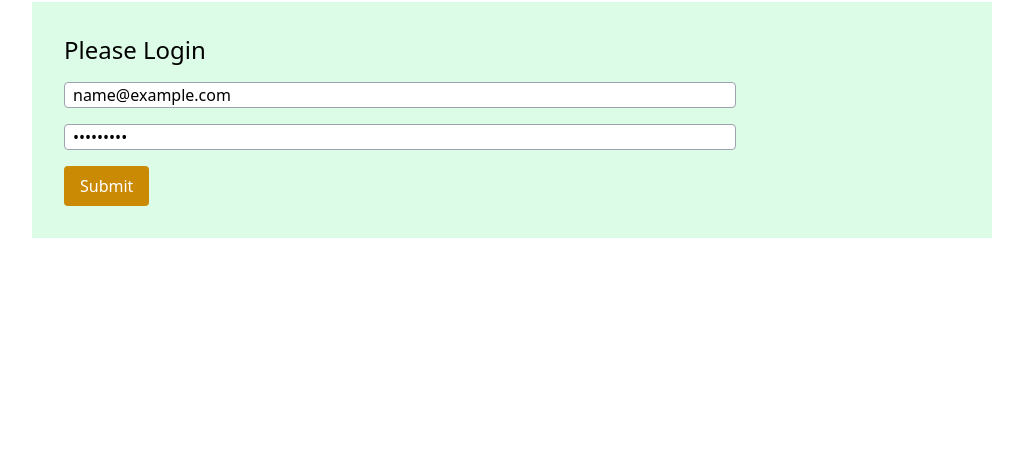
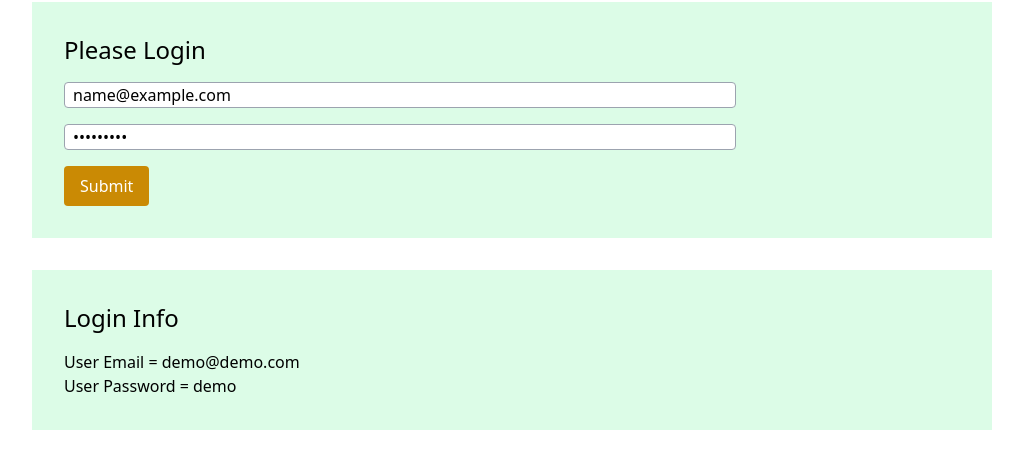
Before and after one commit to webarif/interactive-bank-website, a plain HTML site: page index.html in a window 1280 px wide. Both pictures are taken after typing "name@example.com", "Sample123" into the empty fields and a click on the button "Submit". Shown: the part 102-570 px from the top of the page, without its empty margins (128-1151 px from the left). Drawn offline with nearby package versions, Linux system fonts and the light colour scheme.

Commit message:
code update

```diff
--- a/index.html
+++ b/index.html
@@ -26,6 +26,13 @@
                 <button id="login-submit" class="bg-yellow-600 px-4 rounded py-2 text-white font-medium">Submit</button>
             </div>
         </section>
+        <section class="mx-auto mt-8 bg-green-100 w-3/4 p-8">
+            <h3 class="text-2xl mb-4">Login Info</h3>
+            <div>
+                User Email = demo@demo.com <br>
+                User Password = demo
+            </div>
+        </section>
 
     </main>
 
--- a/js/banking.js
+++ b/js/banking.js
@@ -66,4 +66,5 @@ document.getElementById('withdraw-button').addEventListener('click', function ()
         console.log('You can not withdraw more than what your in your account')
     }
 
+
 })
--- a/js/login.js
+++ b/js/login.js
@@ -6,7 +6,7 @@ document.getElementById('login-submit').addEventListener('click', function () {
     const passwordField = document.getElementById('user-password');
     const userPassword = passwordField.value;
     // check email and password
-    if (userEmail == 'sontan@bapp.com' && userPassword == 'secret') {
+    if (userEmail == 'demo@demo.com' && userPassword == 'demo') {
         window.location.href = 'banking.html';
     }
 
```
